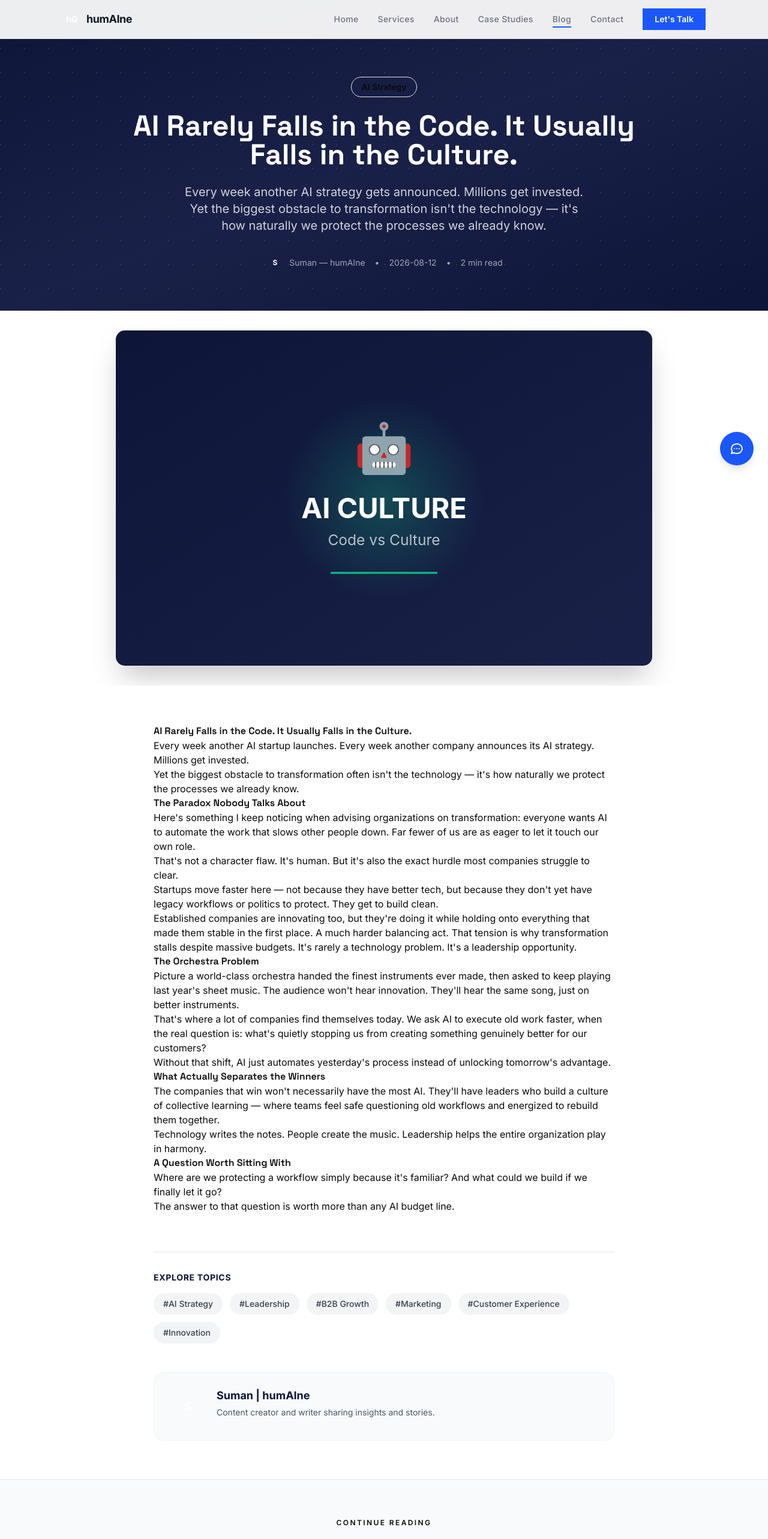
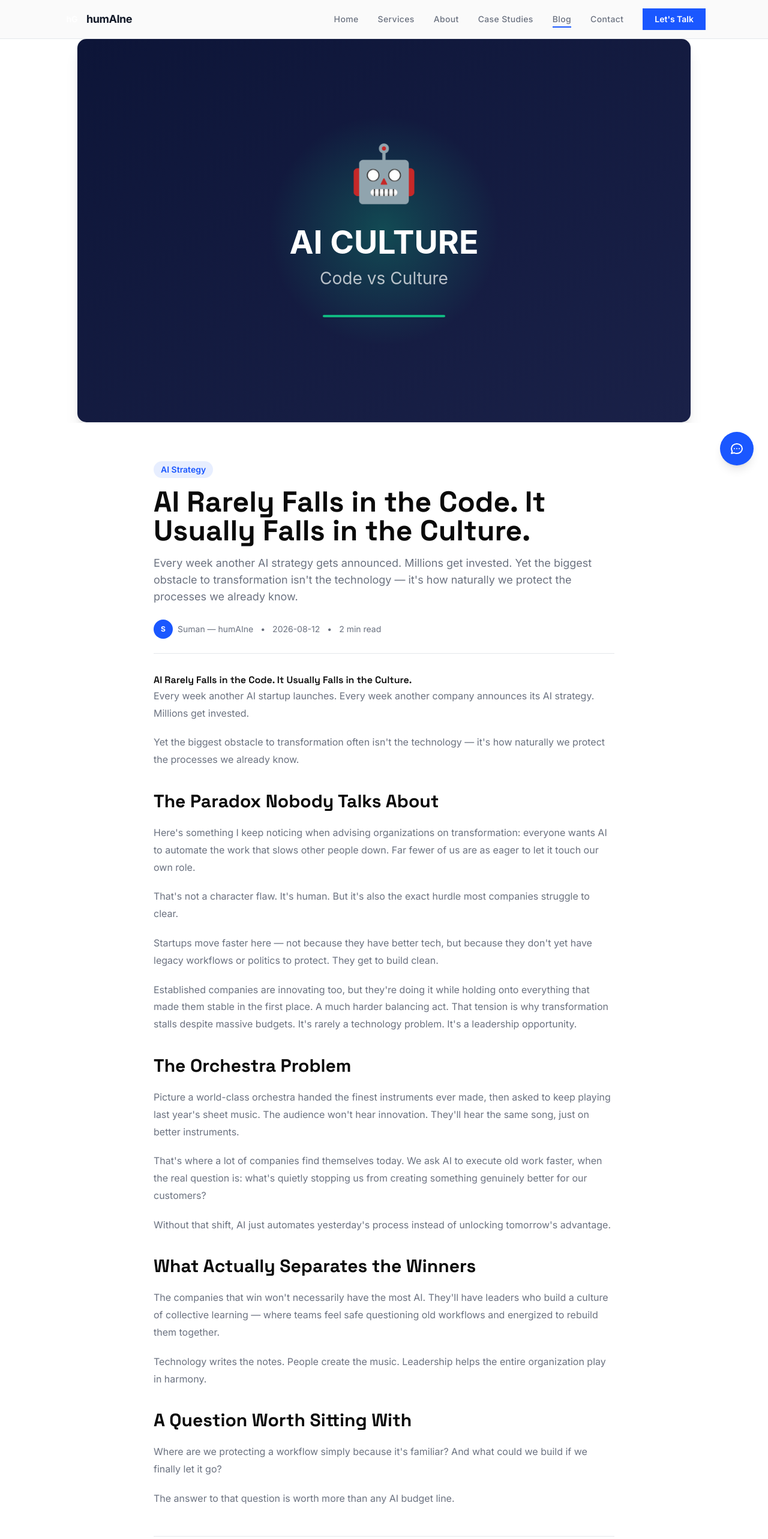
Before and after one commit to humaineglobal/humaineglobal, a Next.js app: page /blog/ai-culture in a window 1280 px wide. Shown: the top 2566 px of the page at 60% size. Built offline with nearby package versions, Linux system fonts and the light colour scheme.

Commit message:
Blog improvements: clickable images, featured images on article pages, better layout

```diff
--- a/app/blog/[slug]/page.js
+++ b/app/blog/[slug]/page.js
@@ -19,42 +19,20 @@ export default async function Post({ params }) {
 
   return (
     <Page active="Blog">
-      {/* Hero Banner with Image */}
-      <section className="relative bg-gradient-to-br from-[#0d1538] via-[#1a2148] to-[#0d1538] pt-32 pb-16">
-        <div className="absolute inset-0 opacity-10" style={{ backgroundImage: 'radial-gradient(circle at 1px 1px, white 1px, transparent 0)', backgroundSize: '40px 40px' }} />
-
-        <div className="shell relative z-10">
-          <div className="max-w-4xl mx-auto text-center">
-            <span className="inline-block px-4 py-1.5 bg-royal/20 text-royal border border-royal/30 rounded-full text-sm font-semibold mb-6">
-              {p.type}
-            </span>
-            <h1 className="text-3xl md:text-4xl lg:text-5xl font-bold text-white leading-tight mb-6">
-              {p.title}
-            </h1>
-            <p className="text-lg md:text-xl text-white/80 max-w-2xl mx-auto mb-8 leading-relaxed">
-              {p.description}
-            </p>
-            <div className="flex items-center justify-center gap-4 text-sm text-white/60">
-              <span className="flex items-center gap-2">
-                <span className="w-8 h-8 bg-royal rounded-full flex items-center justify-center text-white text-xs font-bold">S</span>
-                {p.author}
-              </span>
-              <span>•</span>
-              <span>{p.date}</span>
-              <span>•</span>
-              <span>{p.readTime}</span>
-            </div>
-          </div>
-        </div>
-      </section>
-
-      {/* Featured Image */}
+      {/* Featured Image — Full Width */}
       {p.image && (
-        <section className="py-8 bg-white">
+        <section className="pt-16 bg-white">
           <div className="shell">
-            <div className="max-w-4xl mx-auto">
-              <div className="rounded-2xl overflow-hidden shadow-2xl border border-gray-100">
-                <img src={p.image} alt={p.title} className="w-full h-auto" />
+            <div className="max-w-5xl mx-auto">
+              <div className="rounded-2xl overflow-hidden shadow-xl border border-border">
+                <img
+                  src={p.image}
+                  alt={p.title}
+                  width={1200}
+                  height={500}
+                  fetchPriority="high"
+                  className="w-full h-auto"
+                />
               </div>
             </div>
           </div>
@@ -65,26 +43,41 @@ export default async function Post({ params }) {
       <article className="py-16 bg-white">
         <div className="shell">
           <div className="max-w-3xl mx-auto">
-            <div className="prose prose-lg max-w-none
-              prose-headings:text-[#0d1538] prose-headings:font-bold
-              prose-p:text-gray-700 prose-p:leading-relaxed
-              prose-a:text-royal prose-a:no-underline hover:prose-a:underline
-              prose-strong:text-[#0d1538]
-              prose-blockquote:border-l-royal prose-blockquote:bg-royal/5 prose-blockquote:rounded-r-lg prose-blockquote:py-2 prose-blockquote:px-6
-              prose-li:text-gray-700
-            ">
+            {/* Article Header */}
+            <div className="mb-8">
+              <span className="inline-block px-3 py-1 bg-primary/10 text-primary font-semibold text-sm rounded-full mb-4">
+                {p.type}
+              </span>
+              <h1 className="text-3xl md:text-4xl lg:text-5xl font-bold text-foreground leading-tight mb-4 font-heading">
+                {p.title}
+              </h1>
+              <p className="text-lg text-muted-foreground mb-6">{p.description}</p>
+              <div className="flex items-center gap-3 text-sm text-muted-foreground border-b border-border pb-6">
+                <span className="flex items-center gap-2">
+                  <span className="w-8 h-8 bg-primary rounded-full flex items-center justify-center text-primary-foreground text-xs font-bold">S</span>
+                  {p.author}
+                </span>
+                <span>•</span>
+                <span>{p.date}</span>
+                <span>•</span>
+                <span>{p.readTime}</span>
+              </div>
+            </div>
+
+            {/* Article Body */}
+            <div className="rich-text">
               <MDXRemote source={content} />
             </div>
 
             {/* Explore Topics */}
-            <div className="mt-16 pt-8 border-t border-gray-200">
-              <p className="text-sm font-bold text-[#0d1538] mb-4 uppercase tracking-wider">Explore Topics</p>
+            <div className="mt-12 pt-8 border-t border-border">
+              <p className="text-sm font-bold text-foreground mb-4 uppercase tracking-wider">Explore Topics</p>
               <div className="flex flex-wrap gap-3">
                 {['#AI Strategy', '#Leadership', '#B2B Growth', '#Marketing', '#Customer Experience', '#Innovation'].map((tag) => (
                   <Link
                     key={tag}
                     href={`/blog?tag=${tag.slice(1)}`}
-                    className="px-4 py-2 bg-gray-100 text-gray-700 rounded-full text-sm font-medium hover:bg-royal/10 hover:text-royal transition-colors"
+                    className="px-4 py-2 bg-secondary text-secondary-foreground rounded-full text-sm font-medium hover:bg-primary/10 hover:text-primary transition-colors"
                   >
                     {tag}
                   </Link>
@@ -93,14 +86,14 @@ export default async function Post({ params }) {
             </div>
 
             {/* Author Bio */}
-            <div className="mt-12 p-6 bg-gray-50 rounded-2xl border border-gray-100">
+            <div className="mt-12 p-6 bg-secondary rounded-2xl border border-border">
               <div className="flex items-start gap-4">
-                <div className="w-16 h-16 bg-royal rounded-full flex items-center justify-center text-white text-xl font-bold flex-shrink-0">
+                <div className="w-16 h-16 bg-primary rounded-full flex items-center justify-center text-primary-foreground text-xl font-bold flex-shrink-0">
                   S
                 </div>
                 <div>
-                  <p className="font-bold text-[#0d1538] text-lg">Suman | humAIne</p>
-                  <p className="text-gray-600 text-sm mt-1">Content creator and writer sharing insights and stories.</p>
+                  <p className="font-bold text-foreground text-lg">Suman | humAIne</p>
+                  <p className="text-muted-foreground text-sm mt-1">Content creator and writer sharing insights and stories.</p>
                 </div>
               </div>
             </div>
@@ -110,23 +103,23 @@ export default async function Post({ params }) {
 
       {/* Related Articles */}
       {related.length > 0 && (
-        <section className="py-16 bg-gray-50 border-t border-gray-200">
+        <section className="py-16 bg-secondary border-t border-border">
           <div className="shell">
             <div className="text-center mb-12">
-              <p className="text-xs font-semibold tracking-[0.2em] uppercase text-royal mb-4">Continue Reading</p>
-              <h2 className="text-3xl font-bold text-[#0d1538]">You Might Also Enjoy</h2>
+              <p className="text-xs font-semibold tracking-[0.2em] uppercase text-primary mb-4">Continue Reading</p>
+              <h2 className="text-3xl font-bold text-foreground font-heading">You Might Also Enjoy</h2>
             </div>
             <div className="grid grid-cols-1 md:grid-cols-3 gap-8 max-w-5xl mx-auto">
               {related.map(r => (
                 <Link key={r.slug} href={`/blog/${r.slug}`} className="group block">
-                  <article className="bg-white rounded-2xl overflow-hidden shadow-lg border border-gray-100 hover:shadow-xl transition-shadow">
-                    <div className="relative aspect-[16/10] overflow-hidden bg-gradient-to-br from-[#0d1538] to-[#1a2148]">
-                      <img src={r.frontmatter.image || '/images/article-placeholder.svg'} alt={r.frontmatter.title} className="w-full h-full object-cover group-hover:scale-105 transition-transform duration-500" />
+                  <article className="bg-background rounded-2xl overflow-hidden shadow-lg border border-border hover:shadow-xl transition-shadow">
+                    <div className="relative aspect-[16:10] overflow-hidden bg-secondary">
+                      <img src={r.frontmatter.image || '/images/article-placeholder.svg'} alt={r.frontmatter.title} width={800} height={500} loading="lazy" className="w-full h-full object-cover group-hover:scale-105 transition-transform duration-500" />
                     </div>
                     <div className="p-6">
-                      <small className="text-xs font-semibold text-gray-500 uppercase tracking-wider">{r.frontmatter.type}</small>
-                      <h3 className="text-lg font-bold text-[#0d1538] mt-2 mb-3 group-hover:text-royal transition-colors leading-tight">{r.frontmatter.title}</h3>
-                      <span className="text-sm font-semibold text-royal inline-flex items-center gap-1">
+                      <small className="text-xs font-semibold text-muted-foreground uppercase tracking-wider">{r.frontmatter.type}</small>
+                      <h3 className="text-lg font-bold text-foreground mt-2 mb-3 group-hover:text-primary transition-colors leading-tight font-heading">{r.frontmatter.title}</h3>
+                      <span className="text-sm font-semibold text-primary inline-flex items-center gap-1">
                         {r.frontmatter.readTime} <span>→</span>
                       </span>
                     </div>
@@ -139,18 +132,18 @@ export default async function Post({ params }) {
       )}
 
       {/* Newsletter CTA */}
-      <section className="py-16 bg-gradient-to-br from-[#0d1538] to-[#1a2148]">
+      <section className="py-16 hero-gradient">
         <div className="shell">
           <div className="max-w-2xl mx-auto text-center">
-            <h2 className="text-2xl md:text-3xl font-bold text-white mb-4">Get Insights Like This in Your Inbox</h2>
+            <h2 className="text-2xl md:text-3xl font-bold text-white mb-4 font-heading">Get Insights Like This in Your Inbox</h2>
             <p className="text-white/70 mb-8">Join leaders who receive practical perspectives on AI strategy, B2B growth, and the future of intelligent business.</p>
             <div className="flex flex-col sm:flex-row gap-3 max-w-md mx-auto">
               <input
                 type="email"
                 placeholder="Enter your work email"
-                className="flex-1 px-4 py-3 bg-white/10 border border-white/20 rounded-lg text-white placeholder-white/50 focus:outline-none focus:border-royal"
+                className="flex-1 px-4 py-3 bg-white/10 border border-white/20 rounded-md text-white placeholder-white/50 focus:outline-none focus:border-primary"
               />
-              <button className="px-6 py-3 bg-royal text-white font-semibold rounded-lg hover:bg-royal-dark transition-colors whitespace-nowrap">
+              <button className="px-6 py-3 bg-white text-primary font-semibold rounded-md hover:bg-white/90 transition-colors whitespace-nowrap">
                 Subscribe Free
               </button>
             </div>
--- a/app/blog/page.js
+++ b/app/blog/page.js
@@ -8,14 +8,14 @@ export default function Blog() {
   return (
     <Page active="Blog">
       {/* Hero */}
-      <section className="pt-36 pb-20 bg-gradient-to-b from-gray-50 to-white">
+      <section className="pt-36 pb-20 bg-white">
         <div className="shell">
           <div className="max-w-3xl">
-            <p className="text-xs font-semibold tracking-[0.2em] uppercase text-royal mb-6">INSIGHTS</p>
-            <h1 className="text-4xl md:text-6xl font-bold leading-tight mb-6 text-[#0d1538]">
+            <p className="text-xs font-semibold tracking-[0.2em] uppercase text-primary mb-6">INSIGHTS</p>
+            <h1 className="text-4xl md:text-6xl font-bold leading-tight mb-6 text-foreground font-heading">
               Ideas for Building<br />What Matters
             </h1>
-            <p className="text-xl md:text-2xl leading-relaxed font-light text-gray-600">
+            <p className="text-xl md:text-2xl leading-relaxed font-light text-muted-foreground">
               Articles and white papers on human-centered AI, customer intelligence, and the disciplines of sustainable growth.
             </p>
           </div>
@@ -23,20 +23,20 @@ export default function Blog() {
       </section>
 
       {/* Filter Bar */}
-      <section className="py-8 border-b border-gray-100">
+      <section className="py-8 border-b border-border">
         <div className="shell">
           <div className="flex flex-wrap items-center justify-between gap-4">
             <div className="flex flex-wrap items-center gap-4">
-              <span className="text-sm text-gray-500">Filter by category:</span>
+              <span className="text-sm text-muted-foreground">Filter by category:</span>
               <div className="flex flex-wrap gap-2">
                 {['All', '#AI Strategy', '#AI agents', '#AI marketing', '#AI operations'].map((tag) => (
-                  <button key={tag} className="px-3 py-1 text-sm font-medium bg-gray-100 text-gray-700 rounded-full hover:bg-royal/10 hover:text-royal transition-colors">
+                  <button key={tag} className="px-3 py-1 text-sm font-medium bg-secondary text-secondary-foreground rounded-full hover:bg-primary/10 hover:text-primary transition-colors">
                     {tag}
                   </button>
                 ))}
               </div>
             </div>
-            <p className="text-sm text-gray-500">{posts.length} posts</p>
+            <p className="text-sm text-muted-foreground">{posts.length} posts</p>
           </div>
         </div>
       </section>
@@ -52,11 +52,14 @@ export default function Blog() {
                 className="group block"
               >
                 <article className="h-full flex flex-col">
-                  {/* Article Image */}
-                  <div className="relative aspect-[16/10] overflow-hidden rounded-2xl mb-5 bg-gradient-to-br from-[#0d1538] to-[#1a2148] shadow-lg">
+                  {/* Article Image — Clickable */}
+                  <div className="relative aspect-[16/10] overflow-hidden rounded-lg mb-4 bg-secondary">
                     <img
                       src={post.frontmatter.image || '/images/article-placeholder.svg'}
                       alt={post.frontmatter.title}
+                      width={800}
+                      height={500}
+                      loading="lazy"
                       className="w-full h-full object-cover group-hover:scale-105 transition-transform duration-500"
                     />
                   </div>
@@ -64,25 +67,25 @@ export default function Blog() {
                   {/* Content */}
                   <div className="flex-1 flex flex-col">
                     <div className="flex items-center gap-2 mb-3">
-                      <span className="text-xs font-semibold text-gray-500 uppercase tracking-wider">
+                      <span className="text-xs font-semibold text-muted-foreground uppercase tracking-wider">
                         {post.frontmatter.type}
                       </span>
                     </div>
 
-                    <h2 className="text-xl font-bold text-[#0d1538] mb-3 group-hover:text-royal transition-colors leading-tight">
+                    <h2 className="text-xl font-bold text-foreground mb-3 group-hover:text-primary transition-colors leading-tight font-heading">
                       {post.frontmatter.title}
                     </h2>
 
-                    <p className="text-base text-gray-600 mb-4 line-clamp-2 flex-1 leading-relaxed">
+                    <p className="text-base text-muted-foreground mb-4 line-clamp-2 flex-1 leading-relaxed">
                       {post.frontmatter.description}
                     </p>
 
                     {/* Read Time */}
-                    <div className="flex items-center justify-between mt-auto pt-4 border-t border-gray-100">
-                      <span className="text-sm font-semibold text-royal inline-flex items-center gap-1 group-hover:gap-2 transition-all">
+                    <div className="flex items-center justify-between mt-auto pt-4 border-t border-border">
+                      <span className="text-sm font-semibold text-primary inline-flex items-center gap-1 group-hover:gap-2 transition-all">
                         {post.frontmatter.readTime} <span>→</span>
                       </span>
-                      <span className="text-xs text-gray-400">{post.frontmatter.date}</span>
+                      <span className="text-xs text-muted-foreground">{post.frontmatter.date}</span>
                     </div>
                   </div>
                 </article>
@@ -93,18 +96,18 @@ export default function Blog() {
       </section>
 
       {/* Newsletter CTA */}
-      <section className="py-16 bg-gray-50 border-t border-gray-200">
+      <section className="py-16 bg-secondary border-t border-border">
         <div className="shell">
           <div className="max-w-2xl mx-auto text-center">
-            <h2 className="text-2xl md:text-3xl font-bold text-[#0d1538] mb-4">Get Insights Like This in Your Inbox</h2>
-            <p className="text-gray-600 mb-8">Join leaders who receive practical perspectives on AI strategy, B2B growth, and the future of intelligent business.</p>
+            <h2 className="text-2xl md:text-3xl font-bold text-foreground mb-4 font-heading">Get Insights Like This in Your Inbox</h2>
+            <p className="text-muted-foreground mb-8">Join leaders who receive practical perspectives on AI strategy, B2B growth, and the future of intelligent business.</p>
             <div className="flex flex-col sm:flex-row gap-3 max-w-md mx-auto">
               <input
                 type="email"
                 placeholder="Enter your work email"
-                className="flex-1 px-4 py-3 bg-white border border-gray-200 rounded-lg focus:outline-none focus:ring-2 focus:ring-royal"
+                className="flex-1 px-4 py-3 bg-background border border-border rounded-md focus:outline-none focus:ring-2 focus:ring-ring"
               />
-              <button className="px-6 py-3 bg-royal text-white font-semibold rounded-lg hover:bg-royal-dark transition-colors whitespace-nowrap">
+              <button className="px-6 py-3 bg-primary text-primary-foreground font-semibold rounded-md hover:bg-primary/90 transition-colors whitespace-nowrap">
                 Subscribe Free
               </button>
             </div>
```
